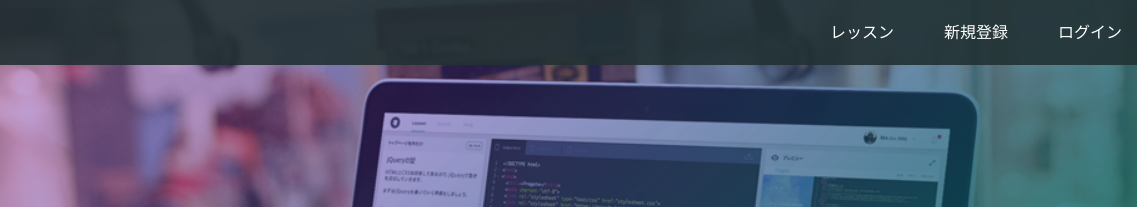
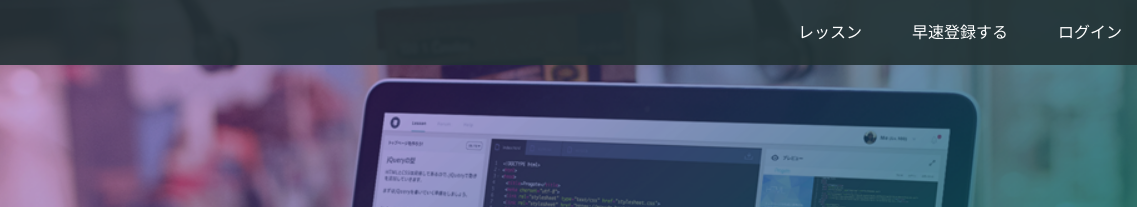
Before and after one commit to 1007timmm/1007timmm.github.io, a plain HTML site: page index.html in a window 1280 px wide. Shown: the top 207 px of the page, 143-1280 px from the left. Drawn offline with Linux system fonts and the light colour scheme.

Commit message:
Update index.html

```diff
--- a/index.html
+++ b/index.html
@@ -16,7 +16,7 @@
       <span class="fa fa-bars menu-icon"></span>
       <div class="header-right">
         <a href="#">レッスン</a>
-        <a href="#">新規登録</a>
+        <a href="#">早速登録する</a>
         <a href="#" class="login">ログイン</a>
       </div>
     </div>
```
